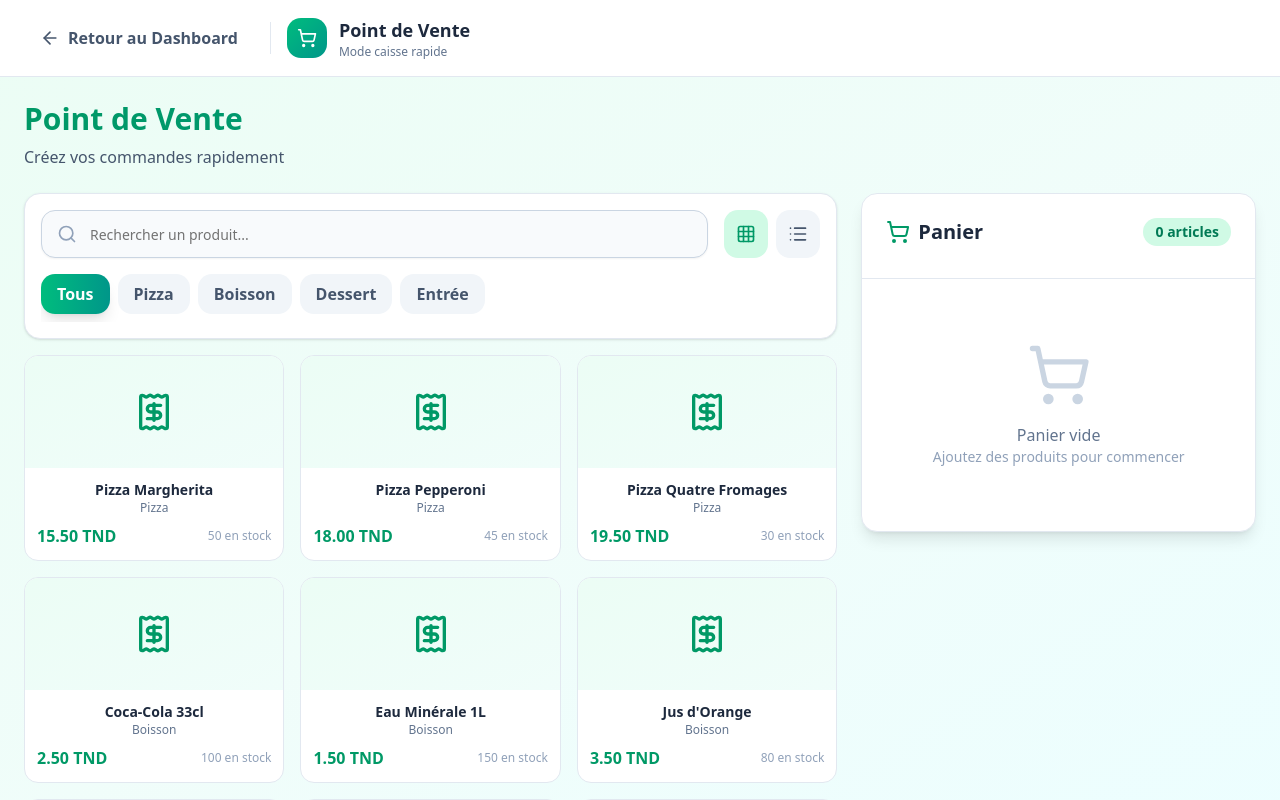
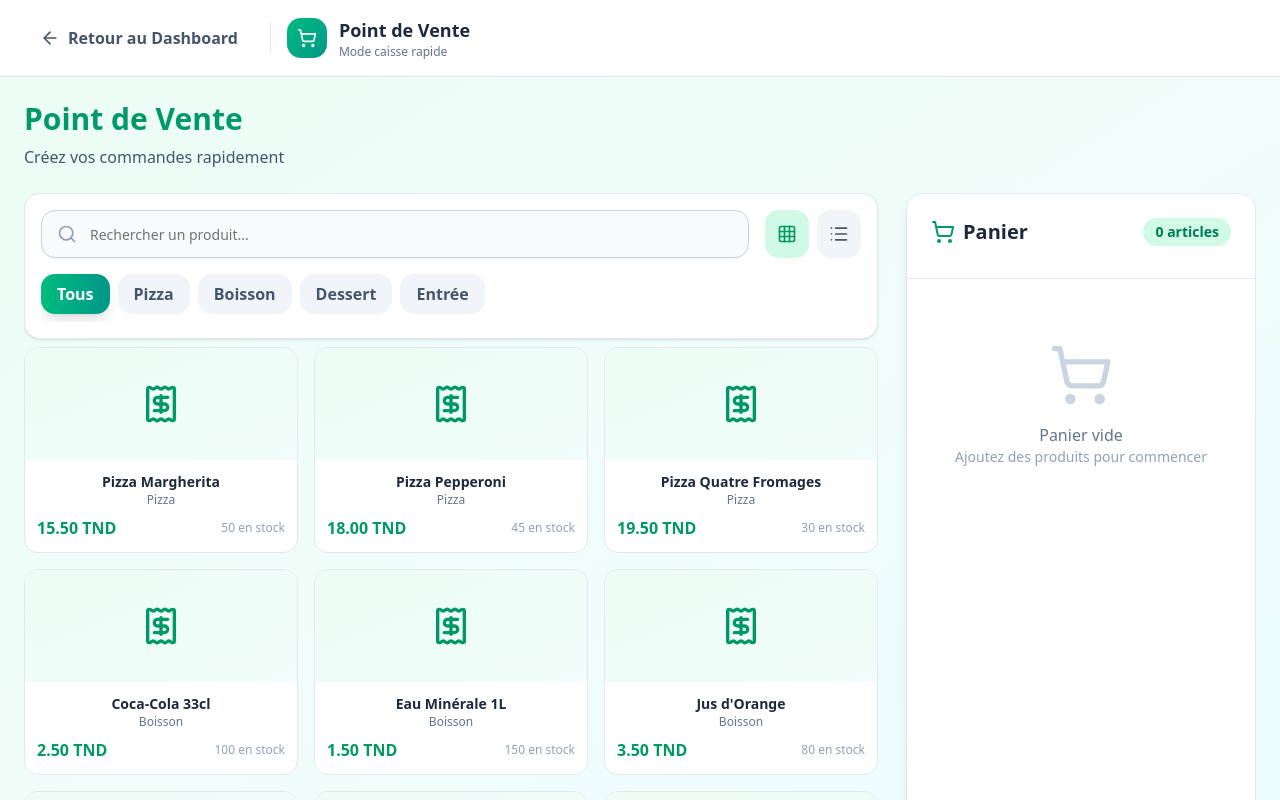
Before and after one commit to ZallouzAshraf/QuickPOS, a Next.js app: page /dashboard in a window 1280 px wide. Both pictures are taken after a click on the button "Point de Vente". Shown: the top 800 px of the page. Built offline with nearby package versions, Linux system fonts and the light colour scheme.

Commit message:
feat: improve sales page

```diff
--- a/src/components/ui/dashboard/dashboardSales.tsx
+++ b/src/components/ui/dashboard/dashboardSales.tsx
@@ -198,7 +198,6 @@ export default function DashboardSalesComponent() {
   return (
     <div className="min-h-screen bg-gradient-to-br from-emerald-50 via-teal-50 to-cyan-50 p-6">
       <div className="max-w-[1800px] mx-auto">
-        {/* Header */}
         <div className="mb-6">
           <h1 className="text-3xl font-bold bg-gradient-to-r from-emerald-600 to-teal-600 bg-clip-text text-transparent mb-2">
             Point de Vente
@@ -208,10 +207,8 @@ export default function DashboardSalesComponent() {
           </p>
         </div>
 
-        <div className="grid grid-cols-1 lg:grid-cols-3 gap-6">
-          {/* Products Section */}
-          <div className="lg:col-span-2 space-y-4">
-            {/* Search and Filters */}
+        <div className="flex flex-row gap-4 h-[100dvh] overflow-hidden">
+          <div className="flex-1 overflow-y-auto pr-3 space-y-2">
             <div className="bg-white rounded-2xl border border-slate-200 shadow-sm p-4">
               <div className="flex flex-col sm:flex-row gap-4">
                 <div className="relative flex-1">
@@ -247,7 +244,6 @@ export default function DashboardSalesComponent() {
                 </div>
               </div>
 
-              {/* Category Filters */}
               <div className="flex gap-2 mt-4 overflow-x-auto pb-2">
                 {categories.map((category) => (
                   <button
@@ -265,7 +261,6 @@ export default function DashboardSalesComponent() {
               </div>
             </div>
 
-            {/* Products Grid/List */}
             <div
               className={`
               ${
@@ -294,10 +289,8 @@ export default function DashboardSalesComponent() {
             )}
           </div>
 
-          {/* Cart Section */}
-          <div className="lg:col-span-1">
-            <div className="bg-white rounded-2xl border border-slate-200 shadow-lg sticky top-6">
-              {/* Cart Header */}
+          <div className="w-[350px] flex-shrink-0 h-[100dvh] sticky top-0">
+            <div className="bg-white rounded-2xl border border-slate-200 shadow-lg h-full flex flex-col">
               <div className="p-6 border-b border-slate-200">
                 <div className="flex items-center justify-between mb-2">
                   <h2 className="text-xl font-bold text-slate-800 flex items-center gap-2">
@@ -311,8 +304,7 @@ export default function DashboardSalesComponent() {
                 </div>
               </div>
 
-              {/* Cart Items */}
-              <div className="p-4 max-h-[400px] overflow-y-auto space-y-3">
+              <div className="p-4 flex-1 overflow-y-auto space-y-3">
                 {cart.length === 0 ? (
                   <div className="text-center py-12">
                     <ShoppingCart className="w-16 h-16 text-slate-300 mx-auto mb-4" />
@@ -335,7 +327,6 @@ export default function DashboardSalesComponent() {
 
               {cart.length > 0 && (
                 <>
-                  {/* Discount */}
                   <div className="p-4 border-t border-slate-200">
                     <div className="flex items-center gap-3">
                       <Percent className="w-5 h-5 text-emerald-600" />
@@ -353,7 +344,6 @@ export default function DashboardSalesComponent() {
                     </div>
                   </div>
 
-                  {/* Totals */}
                   <div className="p-6 border-t border-slate-200 space-y-3">
                     <div className="flex justify-between text-slate-600">
                       <span>Sous-total</span>
@@ -385,7 +375,6 @@ export default function DashboardSalesComponent() {
                     </div>
                   </div>
 
-                  {/* Actions */}
                   <div className="p-4 border-t border-slate-200 space-y-3">
                     <div className="grid grid-cols-2 gap-3">
                       <Button
@@ -424,7 +413,6 @@ export default function DashboardSalesComponent() {
           </div>
         </div>
 
-        {/* Payment Modal */}
         {showPaymentModal && (
           <div className="fixed inset-0 bg-black/50 flex items-center justify-center z-50 p-4">
             <div className="bg-white rounded-3xl shadow-2xl max-w-md w-full p-8">
@@ -470,7 +458,6 @@ export default function DashboardSalesComponent() {
           </div>
         )}
 
-        {/* Sales History */}
         {salesHistory.length > 0 && (
           <div className="mt-8 bg-white rounded-2xl border border-slate-200 shadow-sm p-6">
             <h2 className="text-xl font-bold text-slate-800 mb-4">
```
